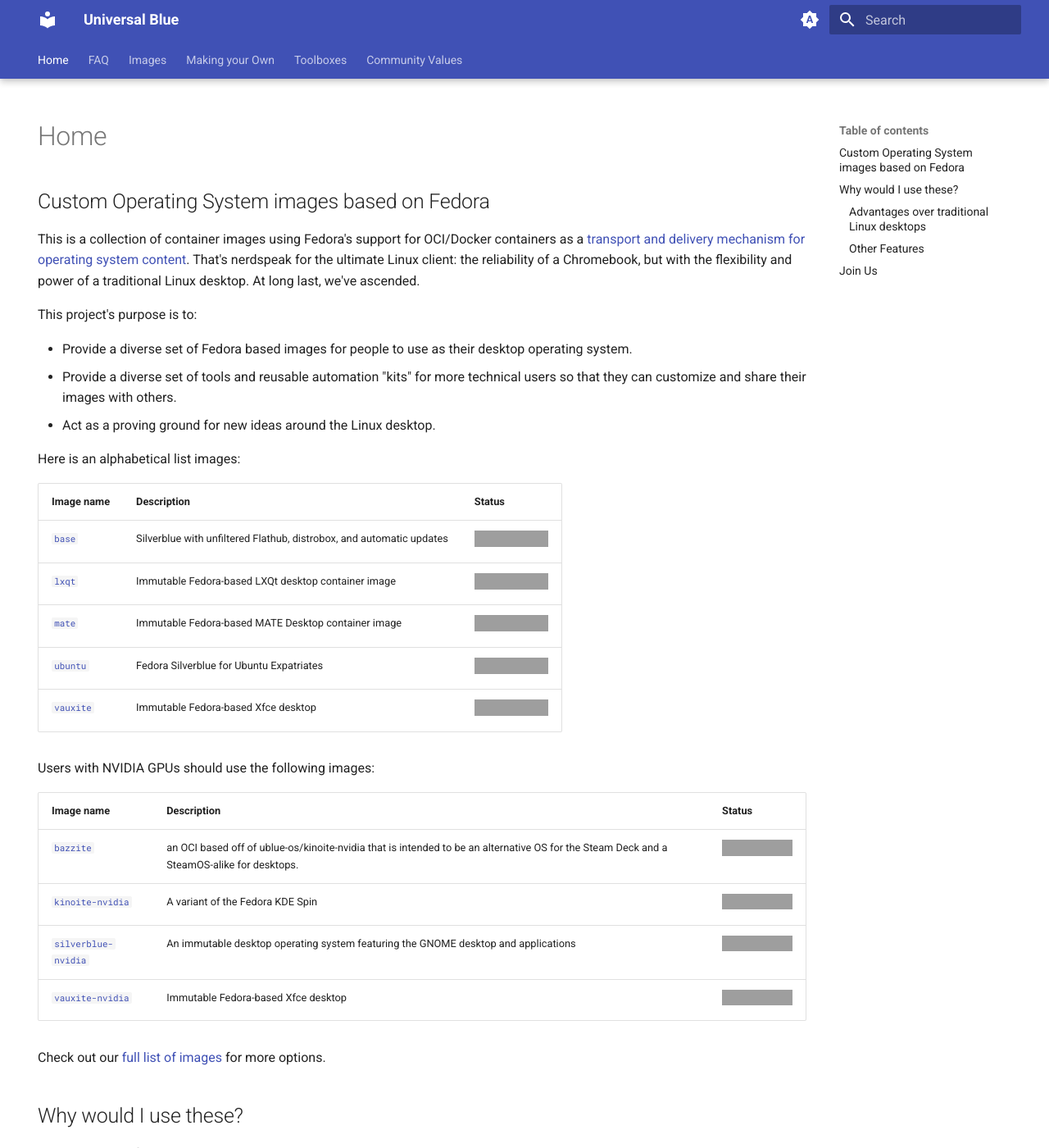
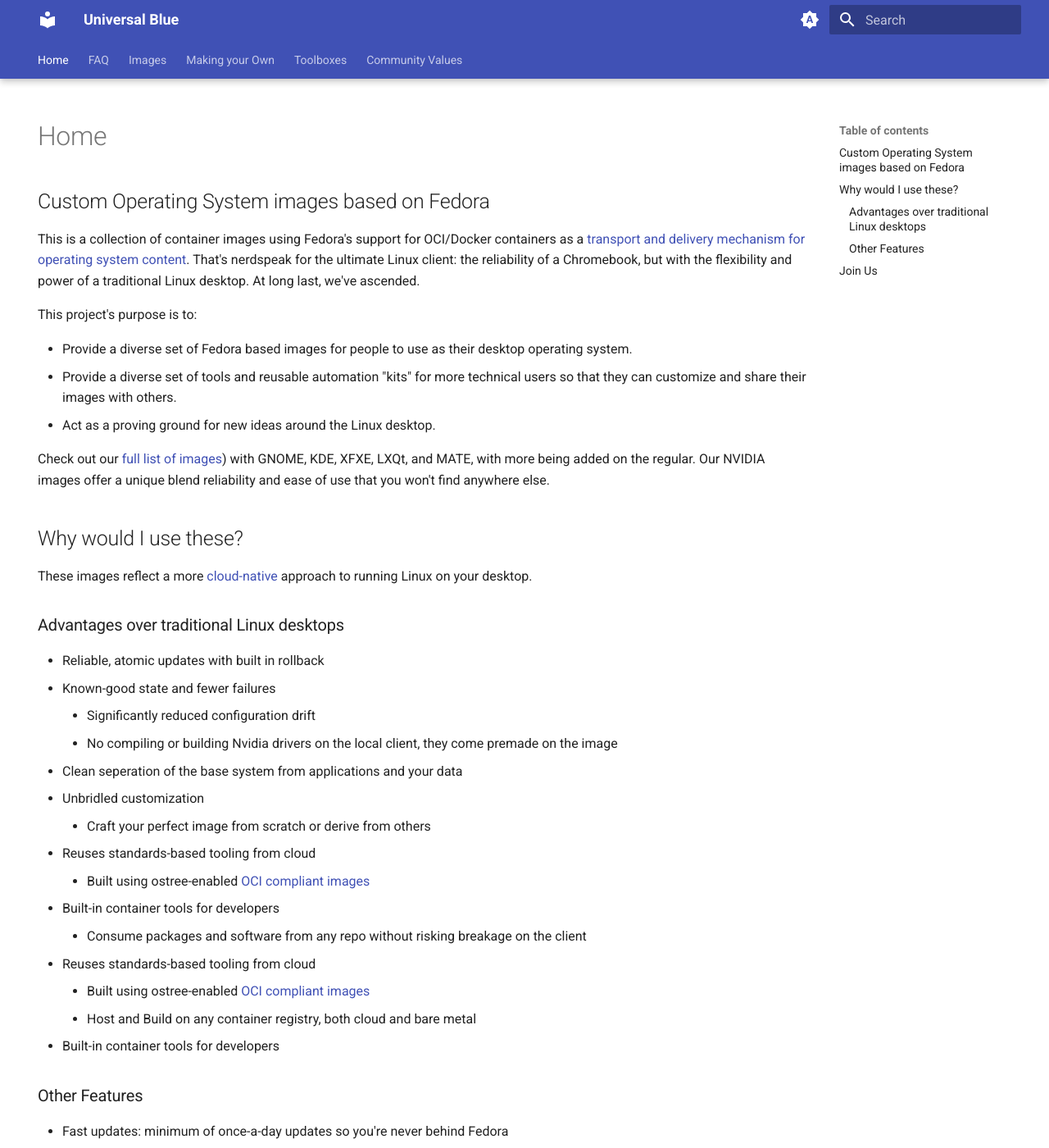
Before and after one commit to ublue-os/website, an MkDocs documentation site: the page built from docs/index.md, in a window 1280 px wide and 1400 px high. Shown: the whole window at 82% size. Built offline with MkDocs 1.6.1 and Material for MkDocs 9.7.7, drawn with Linux system fonts in a browser that asks for light colours; grey boxes are pictures that could not be loaded.

Commit message:
feat: move image list to its own dedicated page

```diff
--- a/docs/index.md
+++ b/docs/index.md
@@ -13,26 +13,7 @@ This project's purpose is to:
 - Provide a diverse set of tools and reusable automation "kits" for more technical users so that they can customize and share their images with others.
 - Act as a proving ground for new ideas around the Linux desktop.
 
-Here is an alphabetical list images:
-
-| Image name | Description | Status |
-| ---------- | ----------- | ------ |
-| [`base`](https://github.com/ublue-os/base) | Silverblue with unfiltered Flathub, distrobox, and automatic updates |  [![base](https://github.com/ublue-os/base/actions/workflows/build.yml/badge.svg)](https://github.com/ublue-os/base/actions/workflows/build.yml) |
-| [`lxqt`](https://github.com/ublue-os/lxqt) | Immutable Fedora-based LXQt desktop container image  | [![lxqt](https://github.com/ublue-os/lxqt/actions/workflows/build.yml/badge.svg)](https://github.com/ublue-os/lxqt/actions/workflows/build.yml) |
-| [`mate`](https://github.com/ublue-os/mate) | Immutable Fedora-based MATE Desktop container image | [![mate](https://github.com/ublue-os/mate/actions/workflows/build.yml/badge.svg)](https://github.com/ublue-os/mate/actions/workflows/build.yml) |
-| [`ubuntu`](https://github.com/ublue-os/ubuntu) | Fedora Silverblue for Ubuntu Expatriates | [![ubuntu](https://github.com/ublue-os/ubuntu/actions/workflows/build.yml/badge.svg)](https://github.com/ublue-os/ubuntu/actions/workflows/build.yml) |
-| [`vauxite`](https://github.com/ublue-os/vauxite) | Immutable Fedora-based Xfce desktop | [![vauxite](https://github.com/ublue-os/vauxite/actions/workflows/build.yml/badge.svg)](https://github.com/ublue-os/vauxite/actions/workflows/build.yml) |
-
-Users with NVIDIA GPUs should use the following images:
-
-| Image name | Description | Status |
-| ---------- | ----------- | ------ |
-| [`bazzite`](https://github.com/ublue-os/bazzite) | an OCI based off of ublue-os/kinoite-nvidia that is intended to be an alternative OS for the Steam Deck and a SteamOS-alike for desktops.  | [![build-ublue](https://github.com/ublue-os/bazzite/actions/workflows/build.yml/badge.svg)](https://github.com/ublue-os/bazzite/actions/workflows/build.yml) |
-| [`kinoite-nvidia`](https://github.com/ublue-os/nvidia) | A variant of the Fedora KDE Spin | [![build-ublue](https://github.com/ublue-os/nvidia/actions/workflows/build.yml/badge.svg)](https://github.com/ublue-os/nvidia/actions/workflows/build.yml) |
-| [`silverblue-nvidia`](https://github.com/ublue-os/nvidia) | An immutable desktop operating system featuring the GNOME desktop and applications | [![build-ublue](https://github.com/ublue-os/nvidia/actions/workflows/build.yml/badge.svg)](https://github.com/ublue-os/nvidia/actions/workflows/build.yml) |
-| [`vauxite-nvidia`](https://github.com/ublue-os/nvidia) | Immutable Fedora-based Xfce desktop | [![build-ublue](https://github.com/ublue-os/nvidia/actions/workflows/build.yml/badge.svg)](https://github.com/ublue-os/nvidia/actions/workflows/build.yml) |
-
-Check out our [full list of images](https://github.com/orgs/ublue-os/packages) for more options.
+Check out our [full list of images](https://ublue.it/images/)) with GNOME, KDE, XFXE, LXQt, and MATE, with more being added on the regular. Our NVIDIA images offer a unique blend reliability and ease of use that you won't find anywhere else.
 
 ## Why would I use these?
 
```
